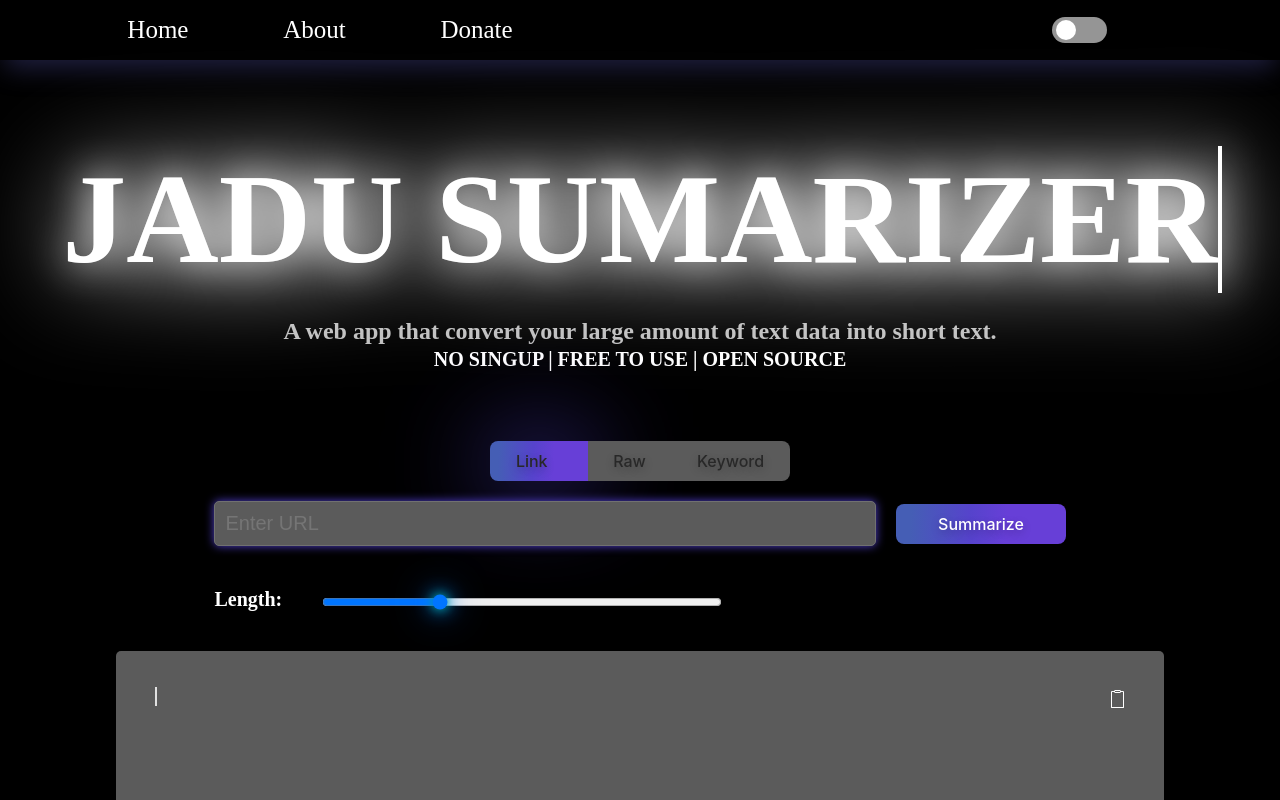
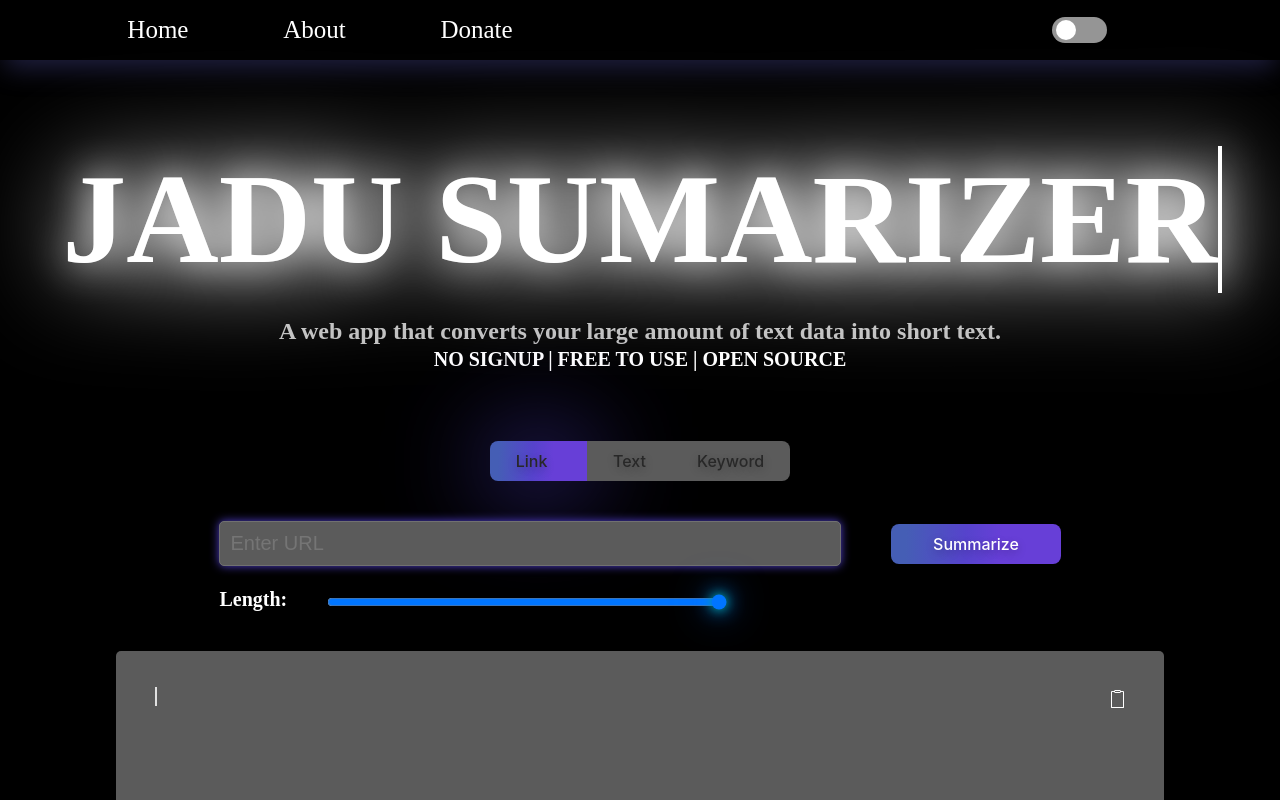
Before and after one commit to Khizarshah01/contentSummarizer, a React (Create React App) app: page / in a window 1280 px wide. Shown: the top 800 px of the page. Built offline with nearby package versions, Linux system fonts and the light colour scheme.

Commit message:
integrated to new features of backend like keyword and raw text

```diff
--- a/src/components/Home.css
+++ b/src/components/Home.css
@@ -106,75 +106,6 @@ h3 {
     padding: 0 2.6rem;
   }
 }
-
-
-/*
-.button-85 {
-  padding: 0.6em 2em;
-  border: none;
-  outline: none;
-  color: rgb(255, 255, 255);
-  background: #111;
-  cursor: pointer;
-  position: relative;
-  z-index: 0;
-  border-radius: 10px;
-  user-select: none;
-  -webkit-user-select: none;
-  touch-action: manipulation;
-}
-
-.button-85:before {
-  content: "";
-  background: linear-gradient(
-    45deg,
-    #ff0000,
-    #ff7300,
-    #fffb00,
-    #48ff00,
-    #00ffd5,
-    #002bff,
-    #7a00ff,
-    #ff00c8,
-    #ff0000
-  );
-  position: absolute;
-  top: -2px;
-  left: -2px;
-  background-size: 400%;
-  z-index: -1;
-  filter: blur(5px);
-  -webkit-filter: blur(5px);
-  width: calc(100% + 4px);
-  height: calc(100% + 4px);
-  animation: glowing-button-85 20s linear infinite;
-  transition: opacity 0.3s ease-in-out;
-  border-radius: 10px;
-}
-
-@keyframes glowing-button-85 {
-  0% {
-    background-position: 0 0;
-  }
-  50% {
-    background-position: 400% 0;
-  }
-  100% {
-    background-position: 0 0;
-  }
-}
-
-.button-85:after {
-  z-index: -1;
-  content: "";
-  position: absolute;
-  width: 100%;
-  height: 100%;
-  background: #222;
-  left: 0;
-  top: 0;
-  border-radius: 10px;
-} */
 
 .scon{
   display: flex;
@@ -344,6 +275,7 @@ textarea::-webkit-scrollbar-thumb:hover {
   user-select: none;
   -webkit-user-select: none;
   touch-action: manipulation;
+  margin-bottom: 40px;
 }
 
 .Choice button:hover {
@@ -370,3 +302,8 @@ textarea::-webkit-scrollbar-thumb:hover {
   border-end-end-radius: 8px;
   border-start-end-radius: 8px;
 }
+
+#input{
+  width: 600px;
+  margin-right: 50px;
+}
--- a/src/components/Home.jsx
+++ b/src/components/Home.jsx
@@ -2,9 +2,9 @@ import React, { useState, useRef, useEffect } from "react";
 import "./Home.css";
 
 function Home() {
-  const [url, setUrl] = useState("");
+  const [inputValue, setInputValue] = useState("");
   const [loading, setLoading] = useState(false);
-  const [length, setLength] = useState(5);
+  const [length, setLength] = useState(15); // Set default length to 15
   const [summarizedText, setSummarizedText] = useState("");
   const textAreaRef = useRef(null);
   const [loadingDots, setLoadingDots] = useState("");
@@ -38,12 +38,19 @@ function Home() {
   const handleSummarize = (event) => {
     event.preventDefault();
     setLoading(true);
+    const requestBody = {
+      url: activeButton === "Link" ? inputValue : "",
+      text: activeButton === "Raw" ? inputValue : "",
+      keyword: activeButton === "Keyword" ? inputValue : "",
+      length: +length, // Convert length to a number
+    };
+
     fetch("http://localhost:5000/summarize", {
       method: "POST",
       headers: {
         "Content-Type": "application/json",
       },
-      body: JSON.stringify({ url: url, length: +length }),
+      body: JSON.stringify(requestBody),
     })
       .then((response) => response.json())
       .then((data) => {
@@ -68,7 +75,8 @@ function Home() {
 
   const handleButtonClick = (buttonName) => {
     setActiveButton(buttonName);
-    // You can add logic here to perform different actions based on the clicked button
+    // Clear input value when switching buttons
+    setInputValue("");
   };
 
   return (
@@ -78,14 +86,15 @@ function Home() {
           <h1 data-text="JADU SUMARIZER">JADU SUMARIZER</h1>
         </div>
         <h2>
-          A web app that convert your large amount of text data into short text.
+          A web app that converts your large amount of text data into short text.
         </h2>
-        <h3>NO SINGUP  |  FREE TO USE  |  OPEN SOURCE</h3>
+        <h3>NO SIGNUP | FREE TO USE | OPEN SOURCE</h3>
       </div>
 
       <div className="con">
         <div className="Choice">
-          <button id="ChoiceR"
+          <button
+            id="ChoiceR"
             className={activeButton === "Link" ? "active" : ""}
             onClick={() => handleButtonClick("Link")}
           >
@@ -95,23 +104,30 @@ function Home() {
             className={activeButton === "Raw" ? "active" : ""}
             onClick={() => handleButtonClick("Raw")}
           >
-            Raw
+            Text
           </button>
-          <button id="ChoiceL"
-            className={activeButton === "keyword" ? "active" : ""}
-            onClick={() => handleButtonClick("keyword")}
+          <button
+            id="ChoiceL"
+            className={activeButton === "Keyword" ? "active" : ""}
+            onClick={() => handleButtonClick("Keyword")}
           >
             Keyword
           </button>
         </div>
         <div className="inputBox">
           <input
-            id="Urle"
+            id="input"
             type="text"
-            value={url}
-            onChange={(e) => setUrl(e.target.value)}
+            value={inputValue}
+            onChange={(e) => setInputValue(e.target.value)}
             required="required"
-            placeholder="Enter URL"
+            placeholder={
+              activeButton === "Link"
+                ? "Enter URL"
+                : activeButton === "Keyword"
+                ? "Enter keyword"
+                : "Enter text"
+            } // Set placeholder dynamically based on active button
           />
           <button className="button-36" onClick={handleSummarize}>Summarize</button>
           <div className="scon">
```
